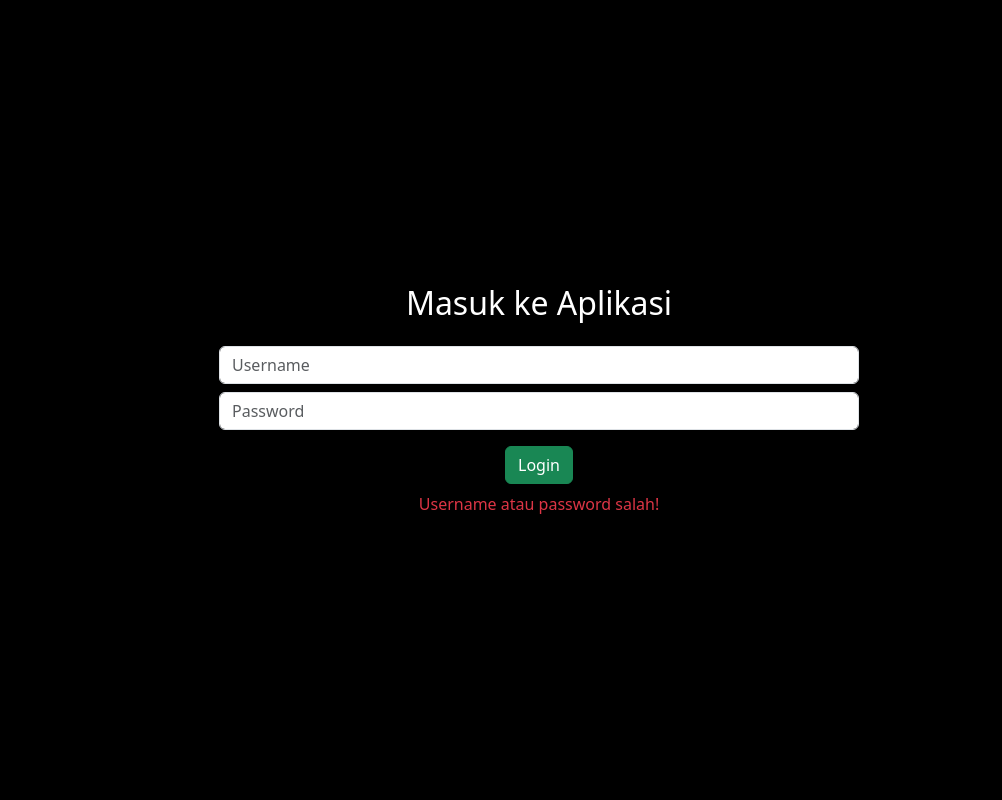
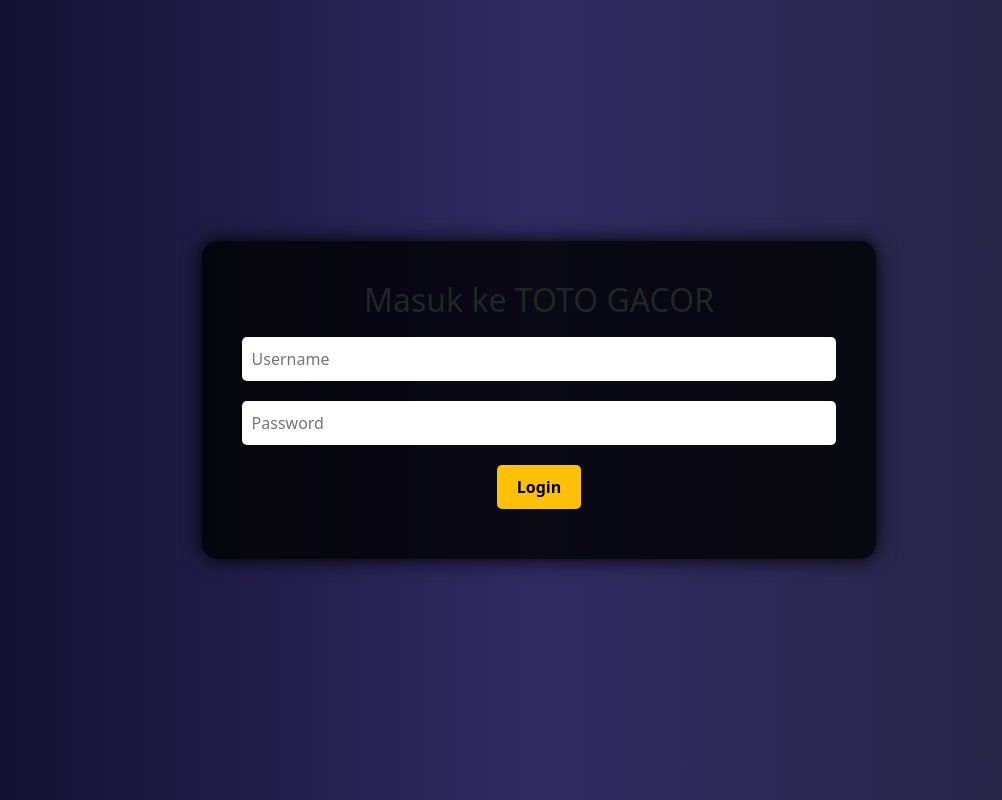
Before and after one commit to XiposMon/Eii, a plain HTML site: page login.html in a window 1280 px wide. Both pictures are taken after a click on the button "Login". Shown: the whole page, without its empty margins (101-1103 px from the left). Drawn offline with nearby package versions, Linux system fonts and the light colour scheme.

Commit message:
Add files via upload

```diff
--- a/login.html
+++ b/login.html
@@ -1,75 +1,41 @@
-
 <!DOCTYPE html>
 <html lang="id">
 <head>
   <meta charset="UTF-8">
-  <title>Login dengan Transisi Video</title>
+  <title>TOTO GACOR</title>
   <link href="https://cdn.jsdelivr.net/npm/bootstrap@5.3.0/dist/css/bootstrap.min.css" rel="stylesheet">
-  <style>
-    body, html {
-      margin: 0;
-      padding: 0;
-      height: 100%;
-      background: #000;
-    }
-    #login-form, #transition-video {
-      display: flex;
-      flex-direction: column;
-      align-items: center;
-      justify-content: center;
-      height: 100vh;
-      text-align: center;
-    }
-    video {
-      max-width: 100%;
-      height: auto;
-    }
-  </style>
+  <title>Login ke TOTO GACOR</title>
+  <link rel="stylesheet" href="style.css">
+  <link href="https://cdn.jsdelivr.net/npm/bootstrap@5.3.0/dist/css/bootstrap.min.css" rel="stylesheet">
 </head>
-<body>
-  <!-- Form Login -->
-  <div id="login-form">
-    <h2 class="text-white mb-4">Masuk ke Aplikasi</h2>
-    <input type="text" id="username" placeholder="Username" class="form-control w-50 mb-2">
-    <input type="password" id="password" placeholder="Password" class="form-control w-50 mb-3">
-    <button onclick="login()" class="btn btn-success">Login</button>
-    <div class="text-danger mt-2" id="error-msg"></div>
-  </div>
-
-  <!-- Transisi Video -->
-  <div id="transition-video" style="display:none;">
-    <video id="video-play" autoplay muted>
-      <source src="intro.mp4" type="video/mp4">
-      Browser tidak mendukung video.
-    </video>
+<body class="login-page">
+  <div class="login-box">
+    <h2>Masuk ke TOTO GACOR</h2>
+    <input type="text" id="username" placeholder="Username">
+    <input type="password" id="password" placeholder="Password">
+    <button onclick="login()">Login</button>
+    <div class="error" id="error-msg"></div>
   </div>
 
   <script>
-    const users = {
-      "admin": "Kazu",
-      "kasir": "1254"
-    };
-
+    // Cek login sebelum tampilkan halaman
+    if (sessionStorage.getItem("loggedIn") !== "yes") {
+      window.location.href = "login.html";
     function login() {
       const u = document.getElementById('username').value;
       const p = document.getElementById('password').value;
       const error = document.getElementById('error-msg');
 
-      if (users[u] && users[u] === p) {
+      if (u === "admin" && p === "rahasia123") {
         sessionStorage.setItem("loggedIn", "yes");
-        sessionStorage.setItem("username", u);
-
-        // Sembunyikan form, tampilkan video
-        document.getElementById("login-form").style.display = "none";
-        document.getElementById("transition-video").style.display = "flex";
-
-        // Redirect setelah video selesai
-        const vid = document.getElementById("video-play");
-        vid.onended = () => window.location.href = "index.html";
+        window.location.href = "index.html";
       } else {
         error.textContent = "Username atau password salah!";
       }
     }
   </script>
+  <style>
+    body {
+      background-image: url('
 </body>
 </html>
```
